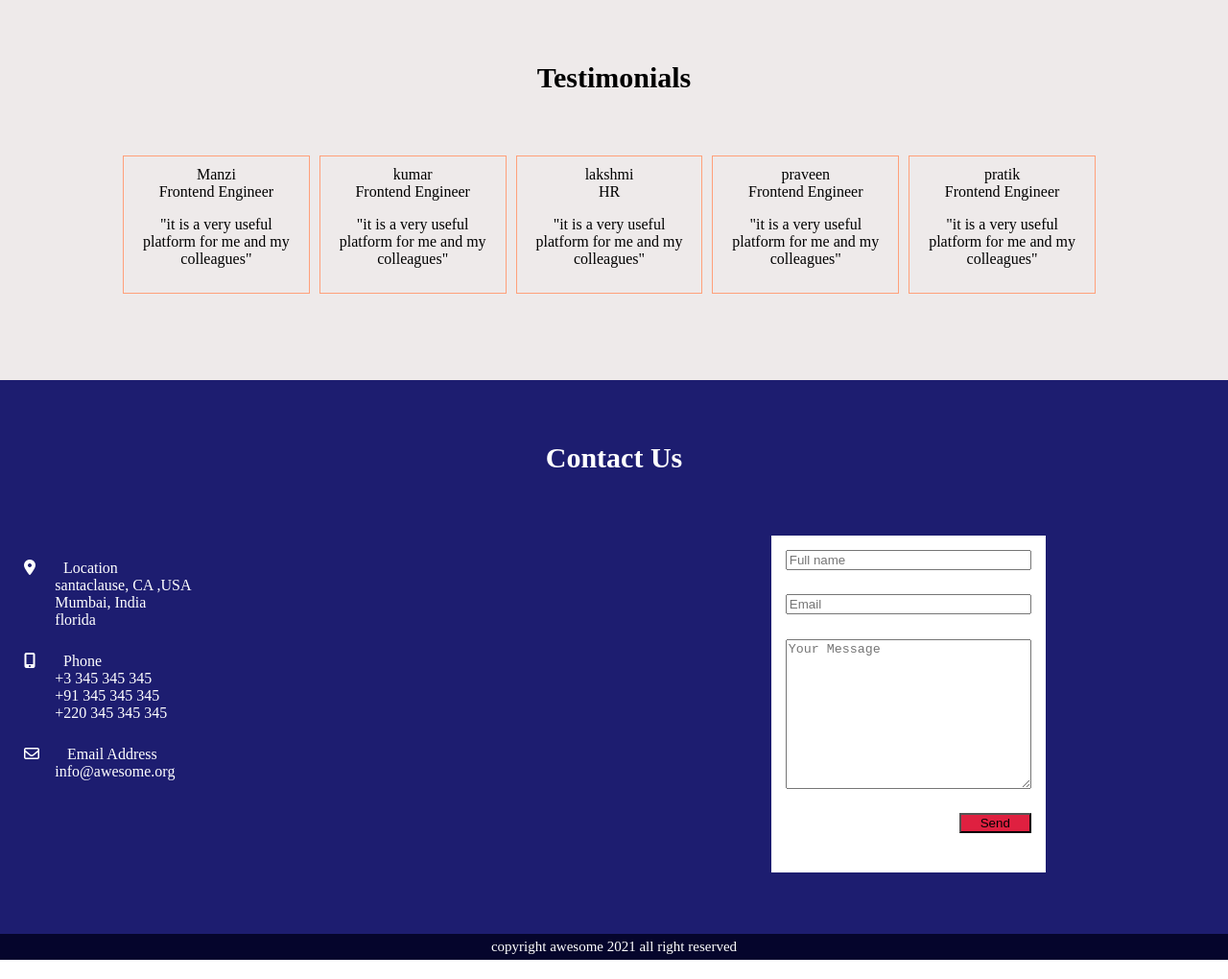
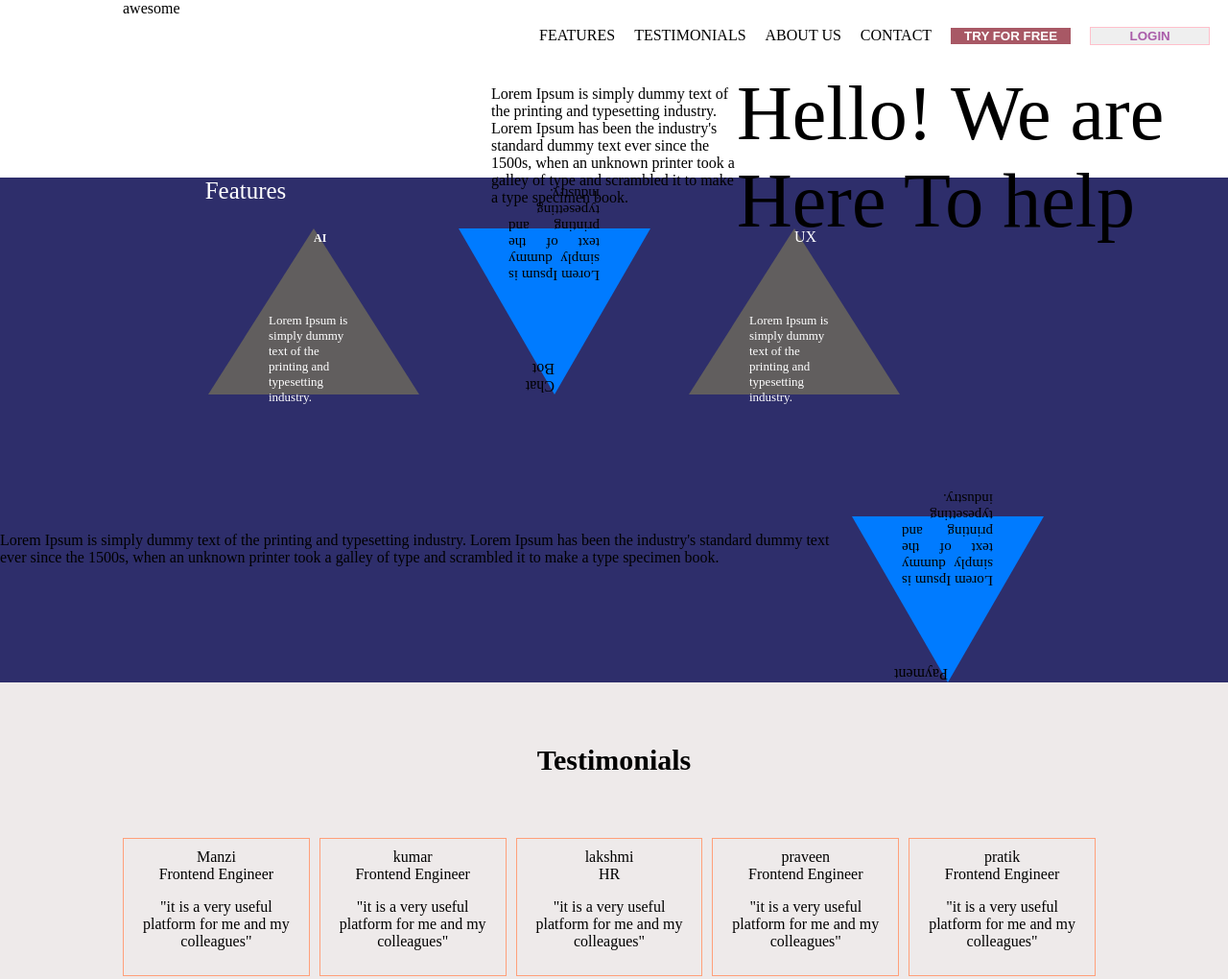
Before and after one commit to pratikkr/single_page_app_kloudone-Ass-3-, a plain HTML site: page index.html in a window 1280 px wide. Shown: the top 1020 px of the page at 96% size. Drawn offline with Linux system fonts and the light colour scheme.

Commit message:
added header main and feature section

```diff
--- a/index.html
+++ b/index.html
@@ -8,24 +8,61 @@
 <link rel="stylesheet" href="style.css">
 <script src="https://kit.fontawesome.com/a1587022c6.js" crossorigin="anonymous"></script>
 <body>
-    <header>
-        <!-- <nav class="nav">
-        <span></span>awesome</span>
-            <ul>
-                <li><a href="#">
-                        FEATURES
-                    </a>
-                </li>
-                <li><a href="#">TESTMONIALS</a></li>
-                <li><a href="#">ABOUT US</a></li>
-                <li><a href="#">CONTACT</li>
-                <li><button>TRY FOR FREE</button></li>
-                <li><button>LOGIN</button></li>
-            </ul>
-        </nav> -->
+    <div class="main">
+        <header>
+            <nav class="nav">
+                <span id="logo" style="text-align:left ;">awesome</span>
+                <ul>
+                    <li>FEATURES</li>
+                    <li>TESTIMONIALS</li>
+                    <li>ABOUT US</li>
+                    <li>CONTACT</li>
+                    <li><button class="btn try">TRY FOR FREE</button></li>
+                    <li><button class="btn">LOGIN</button></li>
+                </ul>
+            </nav>
+        </header>
+        <div class="head">
+            <div class="hello"> Hello! We are Here To help</div>
 
-    </header>
+            <div class="p"><p>Lorem Ipsum is simply dummy text of the printing and typesetting industry. Lorem Ipsum has been the industry's
+                standard
+                dummy text ever since the 1500s, when an unknown printer took a galley of type and scrambled it to make a type
+                specimen
+                book.</p></div>
+        </div>
 
+    </div>
+    <div class="feature">
+        <div class="feat">Features</div>
+        <div class="triangle-div">
+            <div class="triangle">
+                <div class="triangle-up">
+                    <span class="ai">AI</span>
+                    <p>Lorem Ipsum is simply dummy text of the printing and typesetting industry.</p>
+                </div>
+                <div class="triangle-down">
+                    <span class="chat">Chat Bot</span>
+                    <p>Lorem Ipsum is simply dummy text of the printing and typesetting industry.</p>
+                </div>
+                <div class="triangle-up">
+                    <span class="ux">UX</span>
+                    <p>Lorem Ipsum is simply dummy text of the printing and typesetting industry.</p>
+                </div>
+            </div>
+            <div class="para-tri">
+                <p>Lorem Ipsum is simply dummy text of the printing and typesetting industry. Lorem Ipsum has been the industry's
+                    standard
+                    dummy text ever since the 1500s, when an unknown printer took a galley of type and scrambled it to make a type
+                    specimen
+                    book.</p>
+                <div class="triangle-down">
+                    <span class="pay">Payment</span>
+                    <p>Lorem Ipsum is simply dummy text of the printing and typesetting industry.</p>
+                </div>
+            </div>
+        </div>
+    </div>
     <div class="testimonial">
         <div class="test">Testimonials</div>
         <div class="test-block">
@@ -57,7 +94,7 @@
         </div>
     </div>
 
-    <!-- <div class="about">
+    <div class="about">
         <div class="us">About Us</div>
         <div class="about-box">
             <div class="about-info">
@@ -95,7 +132,7 @@
             </div>
         </div>
 
-    </div> -->
+    </div>
     <div class="contact">
         <div class="us">Contact Us</div>
         <div class="row">
--- a/style.css
+++ b/style.css
@@ -2,6 +2,125 @@ body{
     /* text-align: center; */
     width: 100%;
     margin: 0%;
+}
+#logo{
+    margin-left: 10%;
+
+}
+.nav ul{
+    display: flex;
+    flex-direction: row;
+    margin-left: 40%;
+    margin-top: 0%;
+    /* padding: 15px; */
+}
+.nav li{
+    padding: 10px;
+}
+.btn{
+    width: 125px;
+    color: rgb(170, 93, 170);
+    font-weight: bolder;
+    border: 1px solid pink;
+}
+.try{
+    background-color: rgb(168, 88, 101);
+    color: white;
+    border: none;
+}
+.head{
+    display: block;
+    /* flex-direction: column; */
+    /* float: right; */
+
+}
+.p{
+    width: 20%;
+    float: right;
+}
+.hello{
+    font-size: 80px;
+    width: 40%;
+    float: right;
+    /* margin-bottom: 10%; */
+}
+
+.feature{
+    /* display: flex; */
+    background-color: rgb(46, 46, 107);
+    /* margin-bottom: 10%; */
+    margin-top: 10%;
+}
+.feat{
+    font-size: 25px;
+    color: white;
+    text-align: center;
+    margin-top: 5%;
+}
+
+.triangle{
+    display: flex;
+    margin-left: 15%;
+    padding: 25px;
+}
+.para-tri{
+    display: flex;
+    margin-top: 8%;
+    /* margin-bottom: 10%; */
+}
+.triangle-up {
+    width: 0px;
+    height: 0px;
+    border-style: inset;
+    border-width: 0 110px 173.2px 110px;
+    border-color: transparent transparent rgb(97, 94, 94) transparent;
+    float: left;
+    transform: rotate(360deg);
+    -ms-transform: rotate(360deg);
+    -moz-transform: rotate(360deg);
+    -webkit-transform: rotate(360deg);
+    -o-transform: rotate(360deg);
+    color: white;
+    margin-right: 15%;
+}
+.triangle-down{
+    width: 0px;
+    height: 0px;
+    border-style: inset;
+    border-width: 0 100px 173.2px 100px;
+    border-color: transparent transparent #007bff transparent;
+    float: left;
+    transform: rotate(360deg);
+    -ms-transform: rotate(360deg);
+    -moz-transform: rotate(360deg);
+    -webkit-transform: rotate(180deg);
+    -o-transform: rotate(360deg);
+    margin-right: 15%;
+}
+.ai{
+    font-size: 12px;
+    font-weight: bolder;
+
+}
+.triangle-up p  {
+    font-size: 13px;
+    justify-content: justify;
+    top: 70px;
+    left: -47px;
+    position: relative;
+    width: 95px;
+    height: 95px;
+    margin: 0px;
+}
+.triangle-down p {
+    font-size:15px ;
+    text-align: justify;
+    top: 80px;
+    left: -47px;
+    position: relative;
+    width: 95px;
+    height: 95px;
+    margin: 0px;
 }
 .contact{
     display: flex;
```
